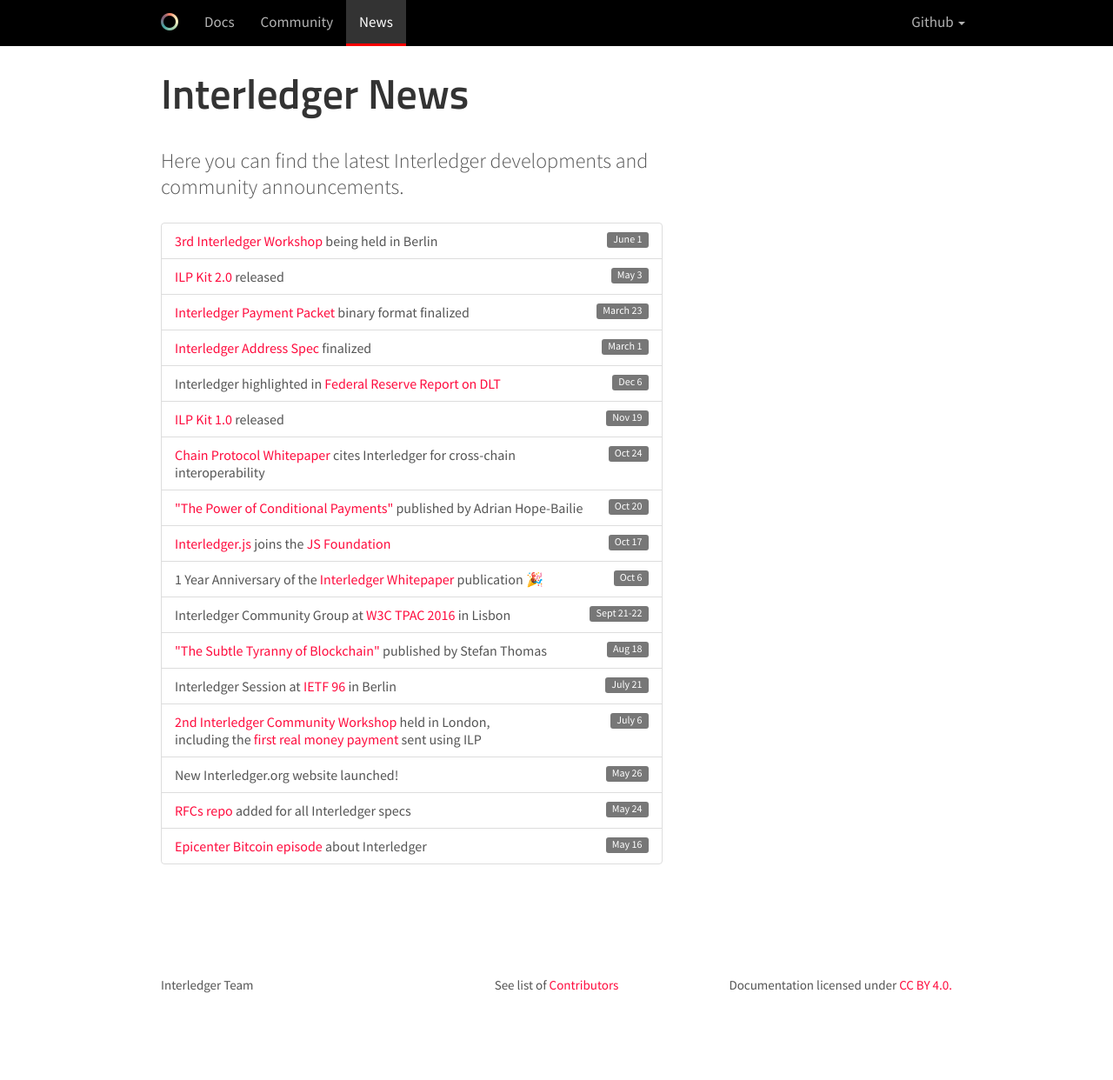
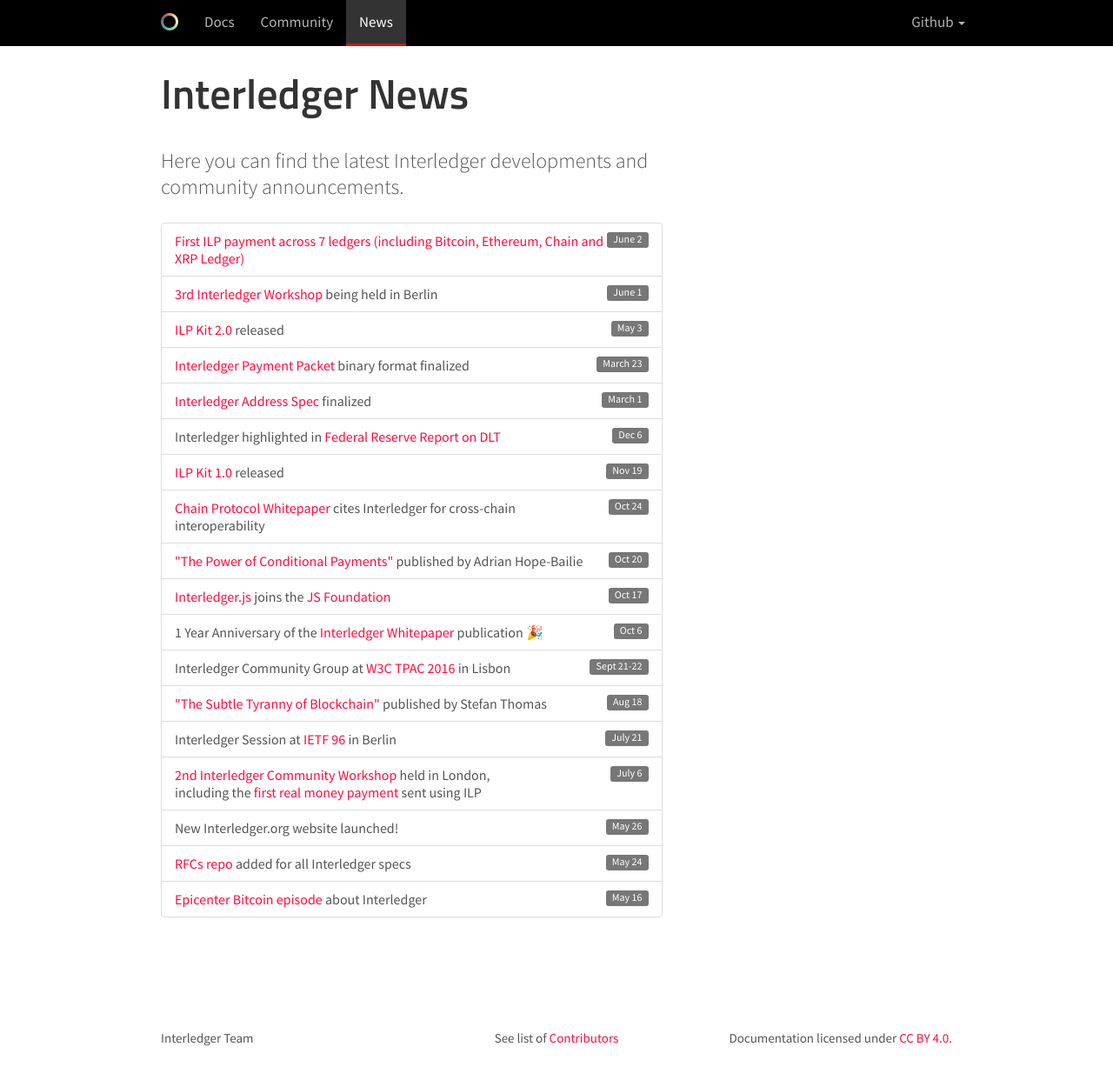
Before and after one commit to interledger/interledger.github.io, a Jekyll site: the page built from news.html, in a window 1280 px wide and 1258 px high. Shown: the top 1242 px of the window at 87% size. Built offline with Jekyll 4.4.1, drawn with Linux system fonts in a browser that asks for light colours; nearby versions of some CDN libraries; some web fonts are replaced.

Commit message:
Add link to Coindesk coverage of 7 ledger demo

```diff
--- a/news.html
+++ b/news.html
@@ -14,6 +14,10 @@
           <p class="intro">Here you can find the latest Interledger developments and community announcements.</p>
 
          <ul class="list-group">
+         <li class="list-group-item">
+             <span class="label label-default label-pill pull-right">June 2</span>
+             <a target="_blank" href="http://www.coindesk.com/interoperability-boost-ripple-sends-blockchain-transaction-across-7-different-ledgers/">First ILP payment across 7 ledgers (including Bitcoin, Ethereum, Chain and XRP Ledger)</a>
+         </li>
          <li class="list-group-item">
              <span class="label label-default label-pill pull-right">June 1</span>
              <a target="_blank" href="https://www.eventbrite.com/e/interledger-workshop-at-blockchain-expo-1-2-june-berlin-tickets-34221014977">3rd Interledger Workshop</a> being held in Berlin
```
